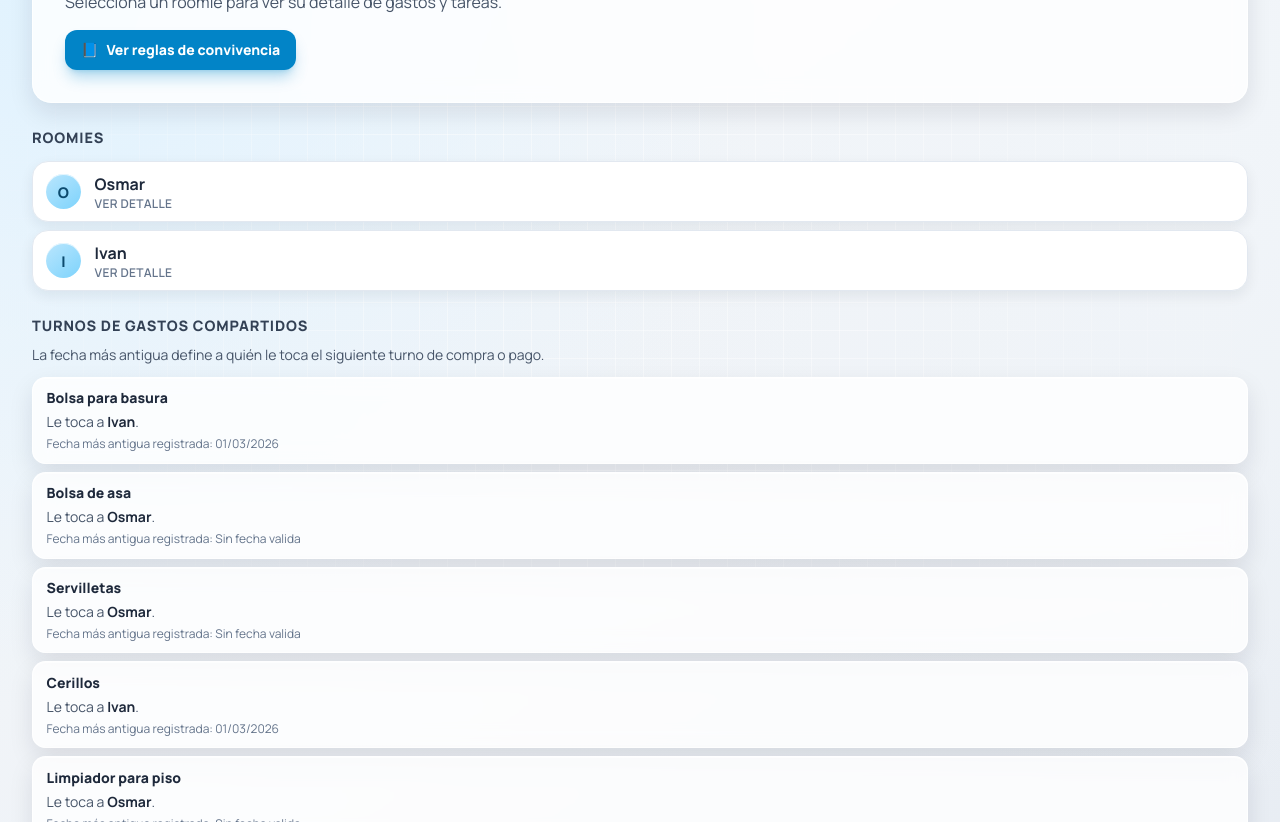
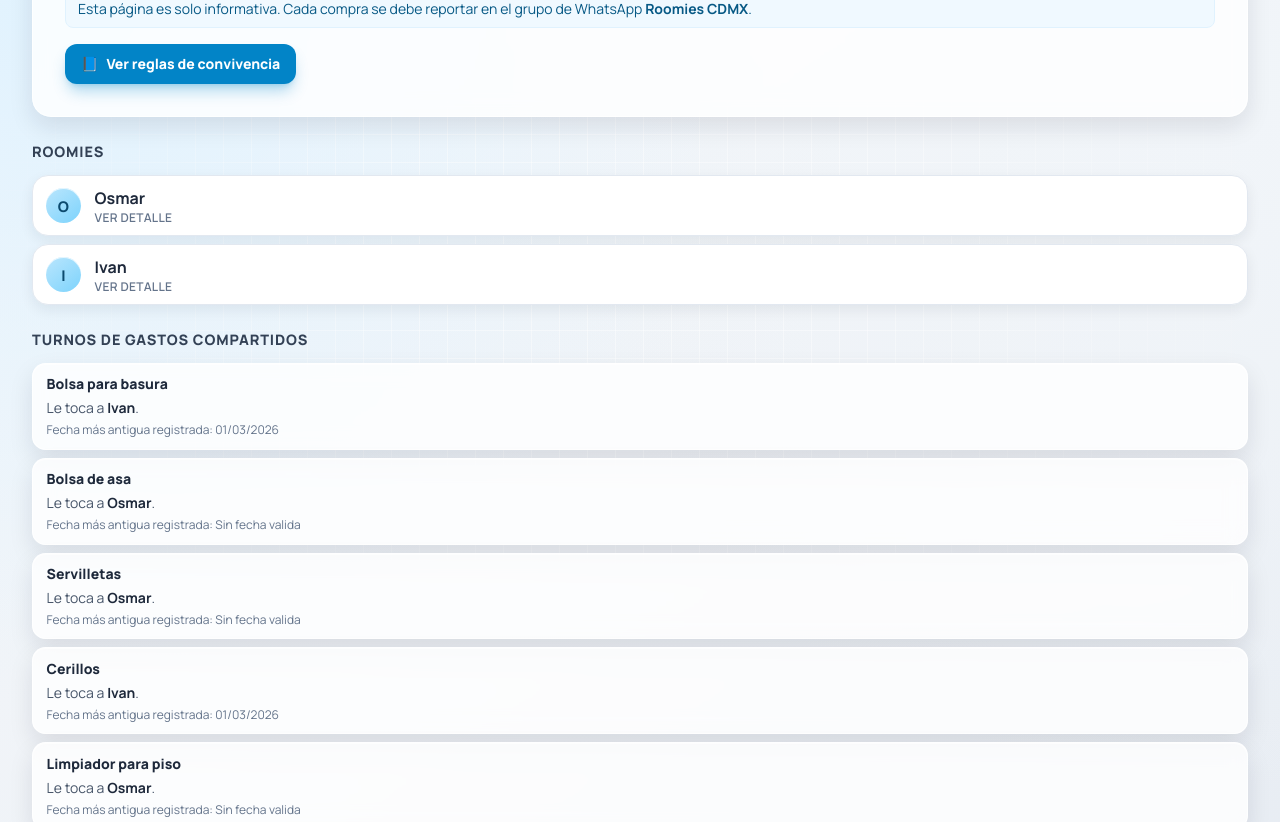
Before and after one commit to ivxn31/roomies, a plain HTML site: page index.html in a window 1280 px wide. Shown: the part 173-995 px from the top of the page. Drawn offline with nearby package versions, Linux system fonts and the light colour scheme.

Commit message:
docs(index): Added an informational notice on the homepage and stated that each purchase must be reported in the Roomies CDMX WhatsApp group

```diff
--- a/index.html
+++ b/index.html
@@ -31,8 +31,9 @@
 						Control de Gastos Compartidos
 					</a>
 				</h1>
-				<p class="mt-2 text-sm text-slate-600 sm:text-base">
-					Selecciona un roomie para ver su detalle de gastos y tareas.
+				<p class="mt-2 rounded-lg border border-sky-100 bg-sky-50 px-3 py-2 text-sm text-sky-800">
+					Esta página es solo informativa. Cada compra se debe reportar en el grupo de WhatsApp
+					<strong>Roomies CDMX</strong>.
 				</p>
 				<button
 					id="openRulesGallery"
@@ -51,9 +52,6 @@
 
 			<section class="mt-6" aria-labelledby="turnosTitle">
 				<h2 id="turnosTitle" class="section-title">Turnos de gastos compartidos</h2>
-				<p class="mt-2 text-sm text-slate-600">
-					La fecha más antigua define a quién le toca el siguiente turno de compra o pago.
-				</p>
 				<div id="sharedTurns" class="mt-3 flex flex-col gap-2"></div>
 			</section>
 		</main>
```
